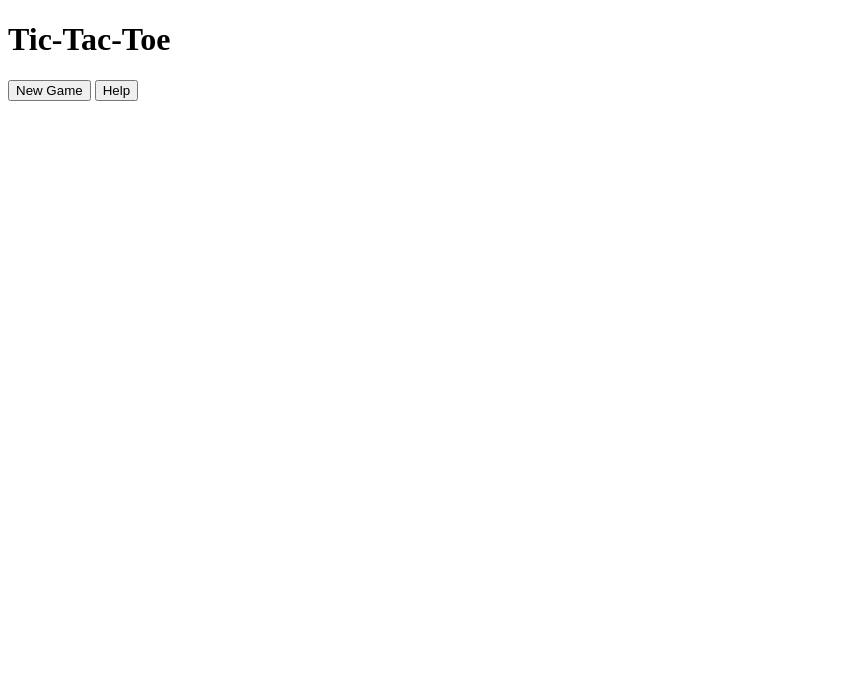
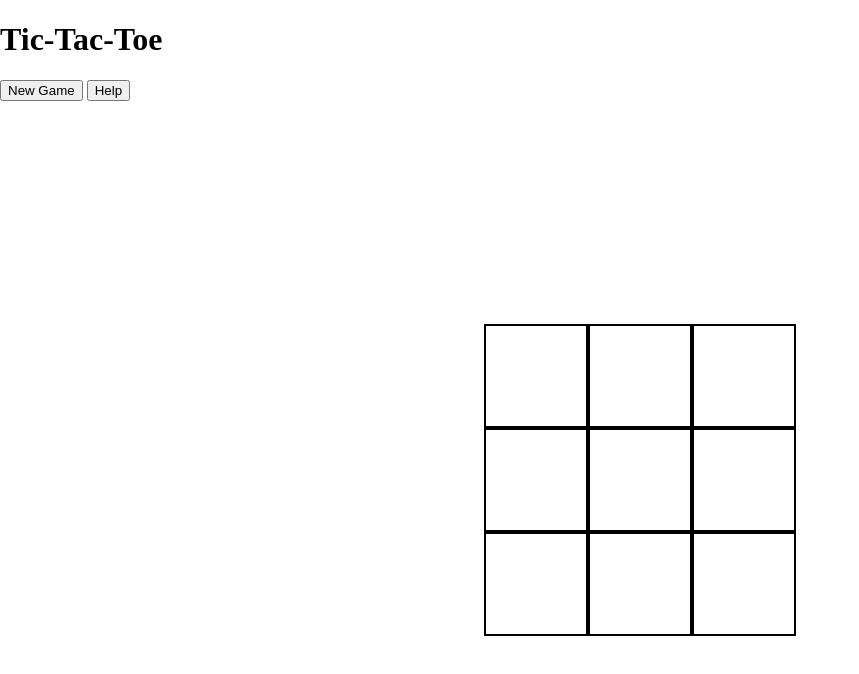
Before and after one commit to smc24/Tic-Tac-Toe, a plain HTML site: page index.html in a window 1280 px wide. Shown: the whole page, without its empty margins (0-859 px from the left). Drawn offline with Linux system fonts and the light colour scheme.

Commit message:
got some css going for the game board

```diff
--- a/index.html
+++ b/index.html
@@ -9,7 +9,17 @@
 </head>
 <body>
     <h1>Tic-Tac-Toe</h1>
-    <div id="game_board"></div>
+    <div class="game_board" id="game_board">
+        <div class="box"></div>
+        <div class="box"></div>
+        <div class="box"></div>
+        <div class="box"></div>
+        <div class="box"></div>
+        <div class="box"></div>
+        <div class="box"></div>
+        <div class="box"></div>
+        <div class="box"></div>
+    </div>
 
     <div id="score_board"></div>
 
--- a/style.css
+++ b/style.css
@@ -0,0 +1,19 @@
+body {
+    margin: 0;
+}
+
+.game_board {
+    position: absolute;
+    display: grid;
+    justify-content: center;
+    align-content: center;
+    grid-template-columns: repeat(3, auto);
+    width: 100vw;
+    height: 100vh;
+}
+
+.box {
+    width: 100px;
+    height: 100px;
+    border: 2px solid black;
+}
```
